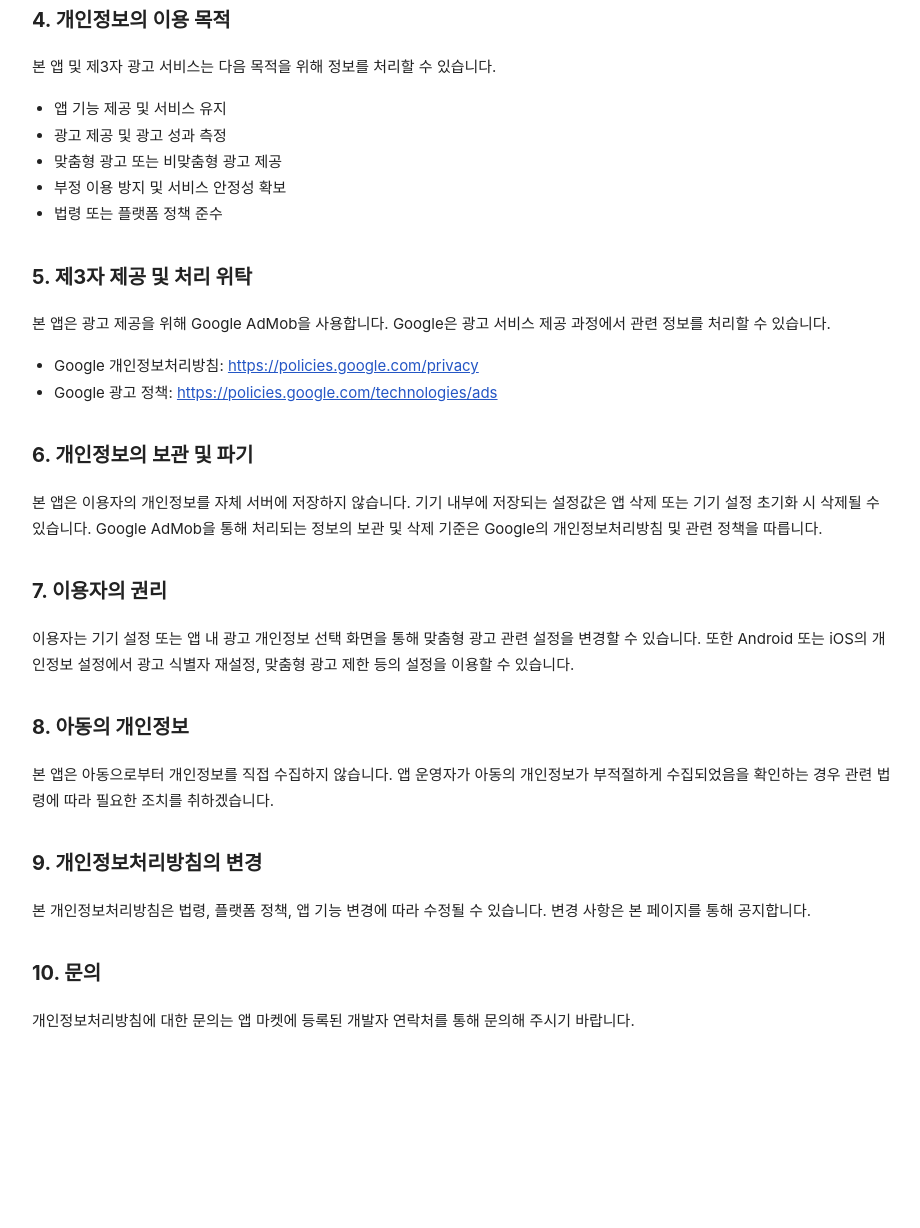
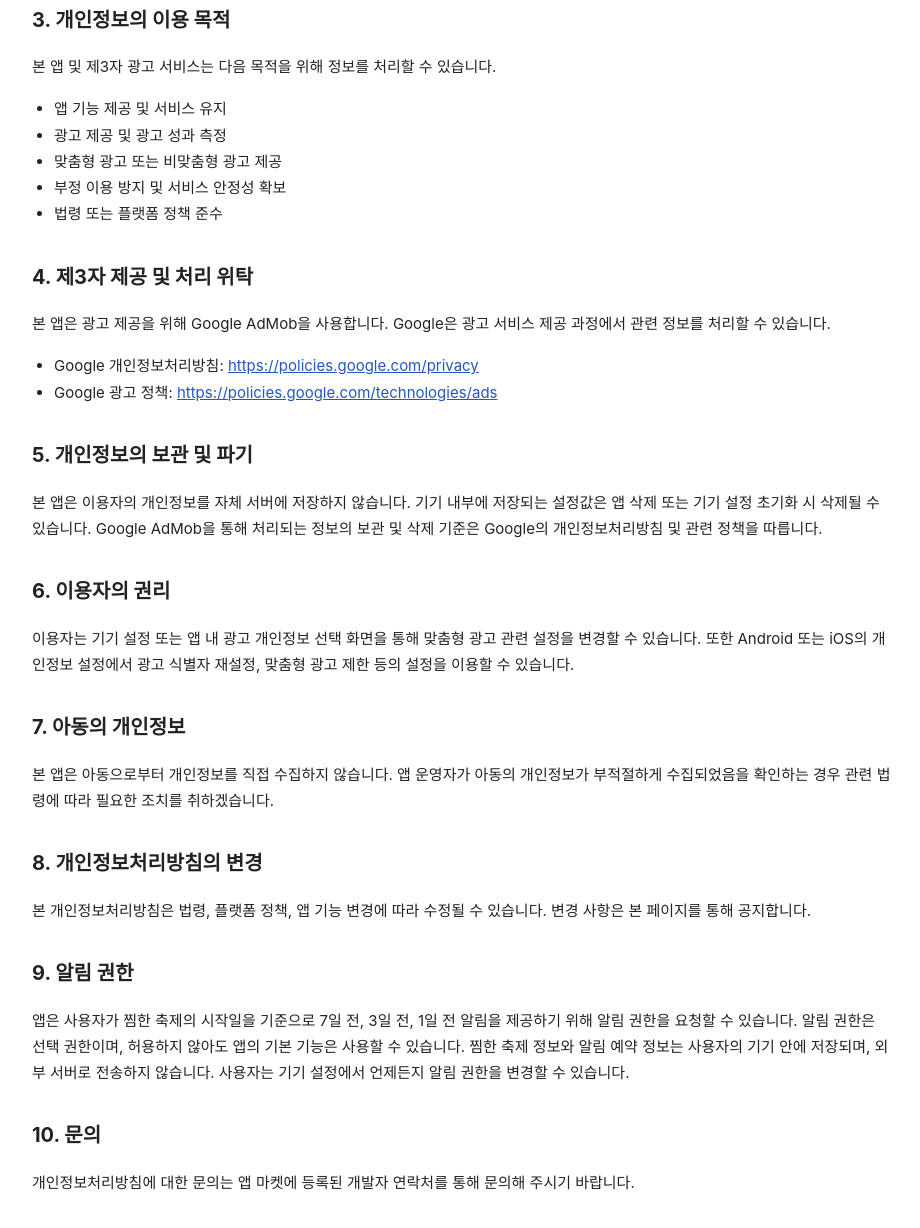
Before and after one commit to Mangolan/self-seasonal-policy, a plain HTML site: page index.html in a window 1280 px wide. Shown: the part 970-2198 px from the top of the page, without its empty margins (178-1098 px from the left). Before the commit the page ends 2083 px from the top, so only its background shows below. Drawn offline with Linux system fonts and the light colour scheme.

Commit message:
Update index.html

```diff
--- a/index.html
+++ b/index.html
@@ -38,7 +38,7 @@
       직접 수집하거나 자체 서버에 저장하지 않습니다.
     </p>
 
-    <h2>2. 앱 내 저장 정보</h2>
+    <h2>1. 앱 내 저장 정보</h2>
     <p>
       본 앱은 원활한 사용 경험을 위해 일부 설정값을 이용자의 기기 내부에 저장할 수 있습니다.
     </p>
@@ -51,7 +51,7 @@
       위 정보는 앱 운영자의 서버로 전송되지 않으며, 앱 삭제 시 함께 삭제될 수 있습니다.
     </p>
 
-    <h2>3. 광고 서비스 이용에 따른 정보 처리</h2>
+    <h2>2. 광고 서비스 이용에 따른 정보 처리</h2>
     <p>
       본 앱은 무료 서비스 제공을 위해 Google AdMob 광고 서비스를 사용합니다.
       Google AdMob은 광고 제공, 광고 성과 측정, 부정 이용 방지, 맞춤형 광고 제공 여부 판단 등을 위해
@@ -69,7 +69,7 @@
       이러한 정보는 Google의 정책에 따라 처리되며, 앱 운영자가 직접 저장하거나 관리하지 않습니다.
     </p>
 
-    <h2>4. 개인정보의 이용 목적</h2>
+    <h2>3. 개인정보의 이용 목적</h2>
     <p>
       본 앱 및 제3자 광고 서비스는 다음 목적을 위해 정보를 처리할 수 있습니다.
     </p>
@@ -81,7 +81,7 @@
       <li>법령 또는 플랫폼 정책 준수</li>
     </ul>
 
-    <h2>5. 제3자 제공 및 처리 위탁</h2>
+    <h2>4. 제3자 제공 및 처리 위탁</h2>
     <p>
       본 앱은 광고 제공을 위해 Google AdMob을 사용합니다.
       Google은 광고 서비스 제공 과정에서 관련 정보를 처리할 수 있습니다.
@@ -91,31 +91,37 @@
       <li>Google 광고 정책: <a href="https://policies.google.com/technologies/ads" target="_blank" rel="noopener">https://policies.google.com/technologies/ads</a></li>
     </ul>
 
-    <h2>6. 개인정보의 보관 및 파기</h2>
+    <h2>5. 개인정보의 보관 및 파기</h2>
     <p>
       본 앱은 이용자의 개인정보를 자체 서버에 저장하지 않습니다.
       기기 내부에 저장되는 설정값은 앱 삭제 또는 기기 설정 초기화 시 삭제될 수 있습니다.
       Google AdMob을 통해 처리되는 정보의 보관 및 삭제 기준은 Google의 개인정보처리방침 및 관련 정책을 따릅니다.
     </p>
 
-    <h2>7. 이용자의 권리</h2>
+    <h2>6. 이용자의 권리</h2>
     <p>
       이용자는 기기 설정 또는 앱 내 광고 개인정보 선택 화면을 통해 맞춤형 광고 관련 설정을 변경할 수 있습니다.
       또한 Android 또는 iOS의 개인정보 설정에서 광고 식별자 재설정, 맞춤형 광고 제한 등의 설정을 이용할 수 있습니다.
     </p>
 
-    <h2>8. 아동의 개인정보</h2>
+    <h2>7. 아동의 개인정보</h2>
     <p>
       본 앱은 아동으로부터 개인정보를 직접 수집하지 않습니다.
       앱 운영자가 아동의 개인정보가 부적절하게 수집되었음을 확인하는 경우 관련 법령에 따라 필요한 조치를 취하겠습니다.
     </p>
 
-    <h2>9. 개인정보처리방침의 변경</h2>
+    <h2>8. 개인정보처리방침의 변경</h2>
     <p>
       본 개인정보처리방침은 법령, 플랫폼 정책, 앱 기능 변경에 따라 수정될 수 있습니다.
       변경 사항은 본 페이지를 통해 공지합니다.
     </p>
-
+     <h2>9. 알림 권한</h2>
+    <p>
+     앱은 사용자가 찜한 축제의 시작일을 기준으로 7일 전, 3일 전, 1일 전 알림을 제공하기 위해 알림 권한을 요청할 수 있습니다.
+     알림 권한은 선택 권한이며, 허용하지 않아도 앱의 기본 기능은 사용할 수 있습니다.
+     찜한 축제 정보와 알림 예약 정보는 사용자의 기기 안에 저장되며, 외부 서버로 전송하지 않습니다.
+     사용자는 기기 설정에서 언제든지 알림 권한을 변경할 수 있습니다.
+    </p>
     <h2>10. 문의</h2>
     <p>
       개인정보처리방침에 대한 문의는 앱 마켓에 등록된 개발자 연락처를 통해 문의해 주시기 바랍니다.
```
